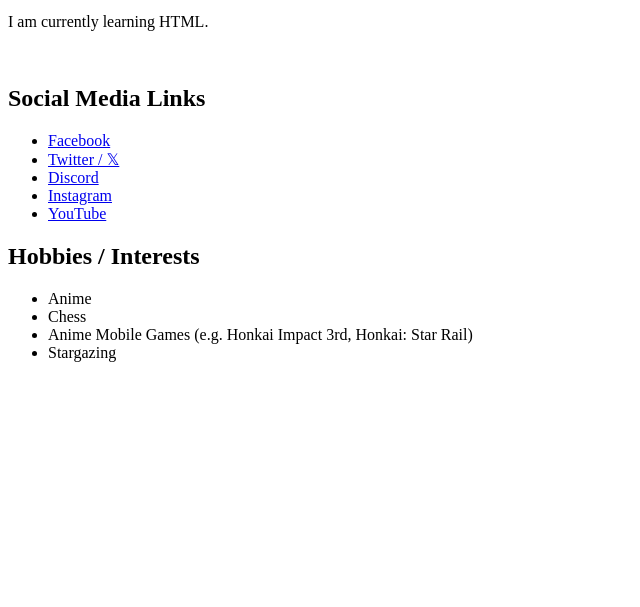
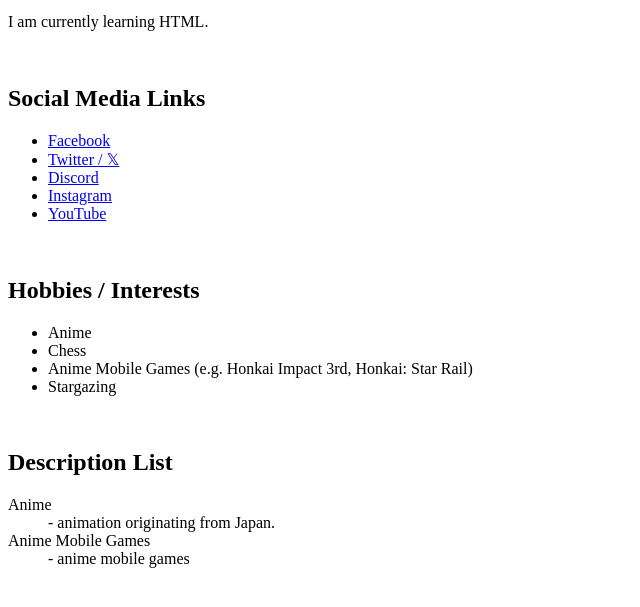
Before and after one commit to ninehartt/html-personal-page, a plain HTML site: page index.html in a window 1280 px wide. Shown: the part 101-708 px from the top of the page, without its empty margins (0-640 px from the left). Drawn offline with Linux system fonts and the light colour scheme.

Commit message:
Add description list container

```diff
--- a/index.html
+++ b/index.html
@@ -18,6 +18,7 @@
         <li><a href="https://www.instagram.com/ninehartt" target="_blank">Instagram</a></li>
         <li><a href="https://www.youtube.com/@ninehartt" target="_blank">YouTube</a></li>
     </ul>
+    <br>
     <h2>Hobbies / Interests</h2>
     <ul>
         <li>Anime</li>
@@ -25,5 +26,14 @@
         <li>Anime Mobile Games (e.g. Honkai Impact 3rd, Honkai: Star Rail)</li>
         <li>Stargazing</li>
     </ul>
+    <br>
+    <h2>Description List</h2>
+    <dl>
+        <dt>Anime</dt>
+            <dd>- animation originating from Japan.</dd>
+
+        <dt>Anime Mobile Games</dt>
+            <dd>- anime mobile games</dd>
+    </dl>
 </body>
 </html>
```
